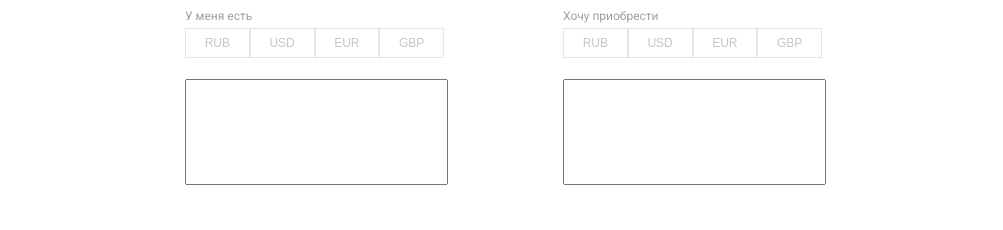
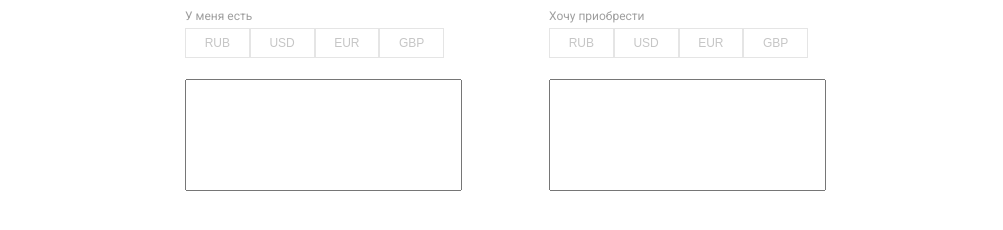
Before and after one commit to Kamran-Mammadov/Module_3_Project, a plain HTML site: page index.html in a window 1280 px wide. Shown: the part 166-396 px from the top of the page, without its empty margins (68-1071 px from the left). Drawn offline with Linux system fonts and the light colour scheme.

Commit message:
Change HTML and CSS

```diff
--- a/index.html
+++ b/index.html
@@ -53,7 +53,7 @@
                         <button class="gbp">GBP</button>
                 </div>
                 <div class="text-area">
-                    <input id="money" name="money">
+                    <input id="money" name="money" type="number">
                     <span></span>
                 </div>
             </div>
--- a/style.css
+++ b/style.css
@@ -84,5 +84,10 @@ p{
 }
 input{
     width: 259px;
-    height: 102px;
+    font-weight: 700;
+    font-size: 36px;
+    color: #000000;
+    padding-left: 14px;
+    padding-top: 11px;
+    padding-bottom: 55px;
 }
```
